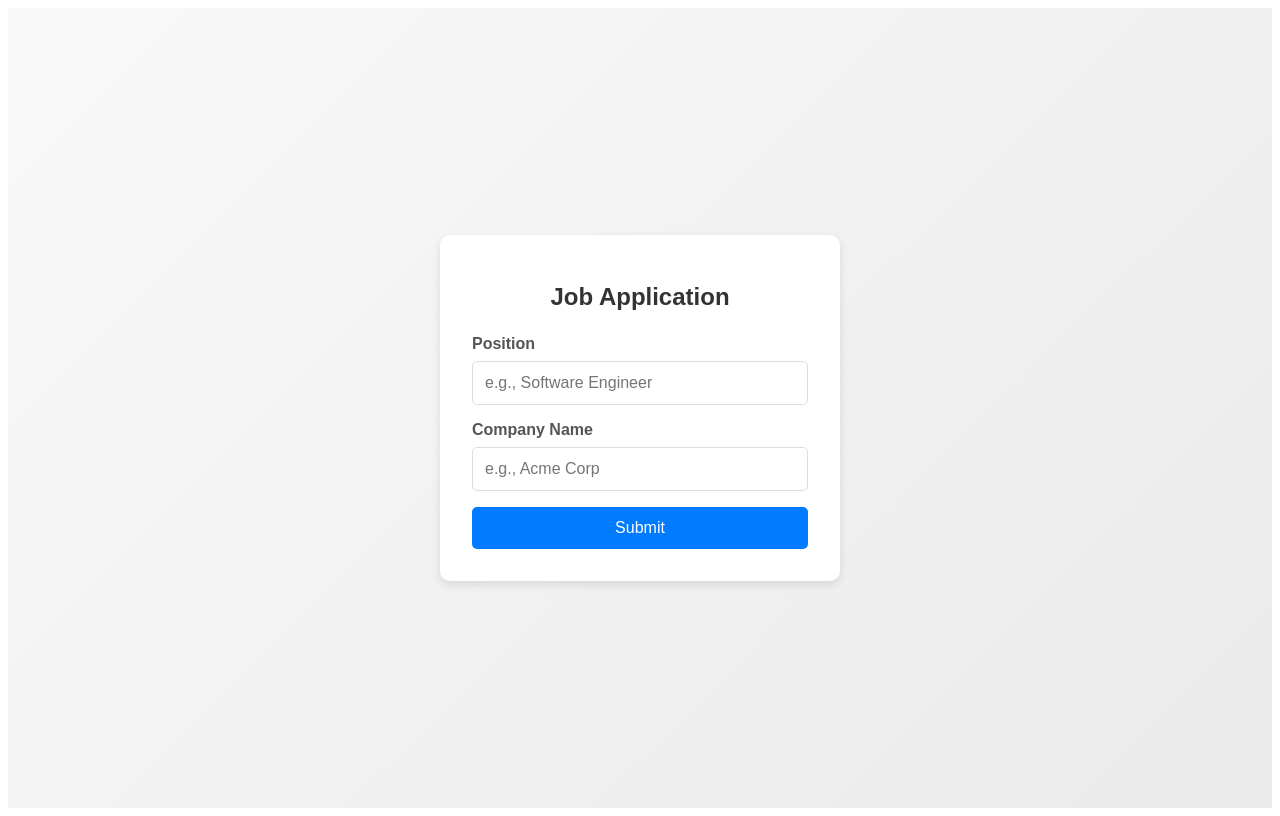
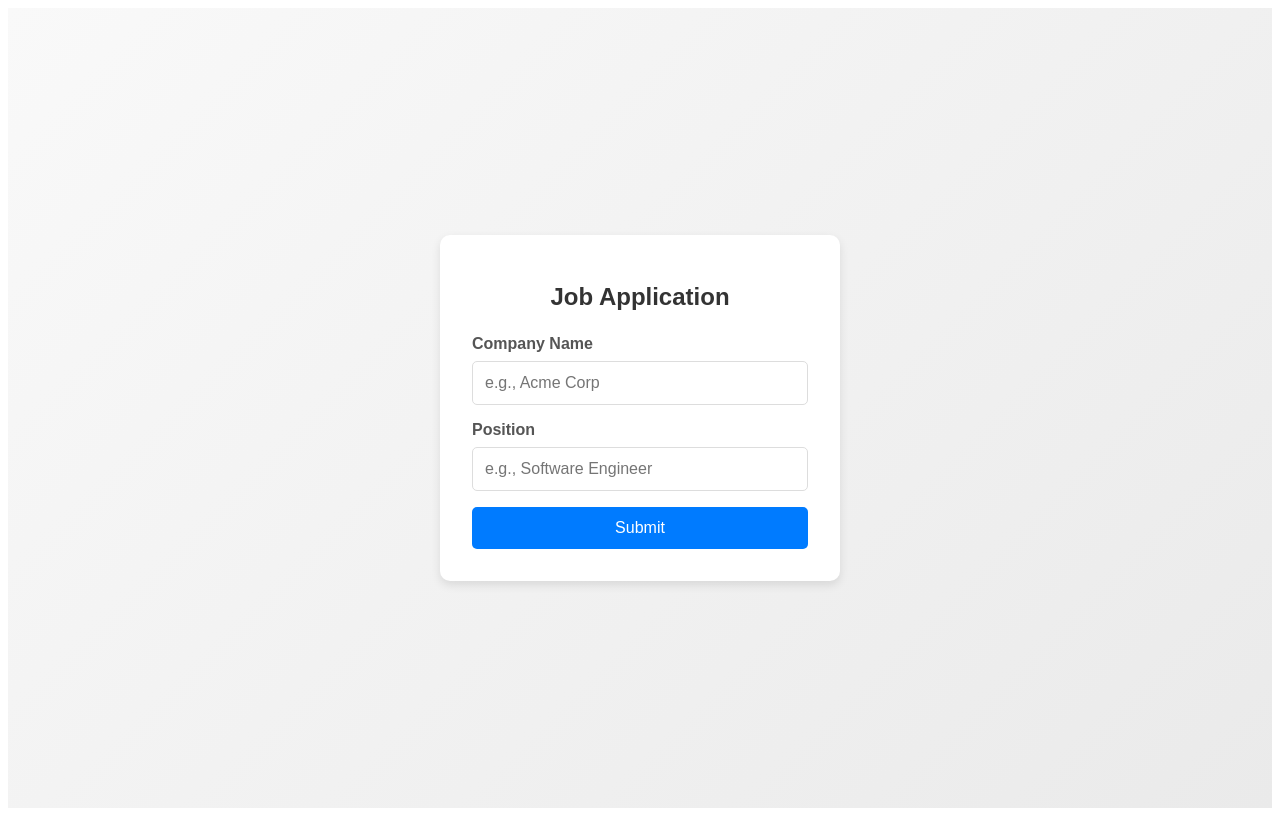
Before and after one commit to PatricioYu/jobs-applications, an Angular app in the folder client/: page / in a window 1280 px wide. Built offline with nearby package versions, Linux system fonts and the light colour scheme.

Commit message:
modified form layout

```diff
--- a/client/src/app/app.component.html
+++ b/client/src/app/app.component.html
@@ -1,6 +1,14 @@
 <main>
   <form method="post" action="/sent">
     <h1>Job Application</h1>
+    <label for="companyName">Company Name</label>
+    <input
+      type="text"
+      id="companyName"
+      name="companyName"
+      placeholder="e.g., Acme Corp"
+      required
+    >
     <label for="jobPosition">Position</label>
     <input
       type="text"
@@ -10,15 +18,6 @@
       required
     >
 
-    <label for="companyName">Company Name</label>
-    <input
-      type="text"
-      id="companyName"
-      name="companyName"
-      placeholder="e.g., Acme Corp"
-      required
-    >
-
     <button type="submit">Submit</button>
   </form>
 </main>
```
